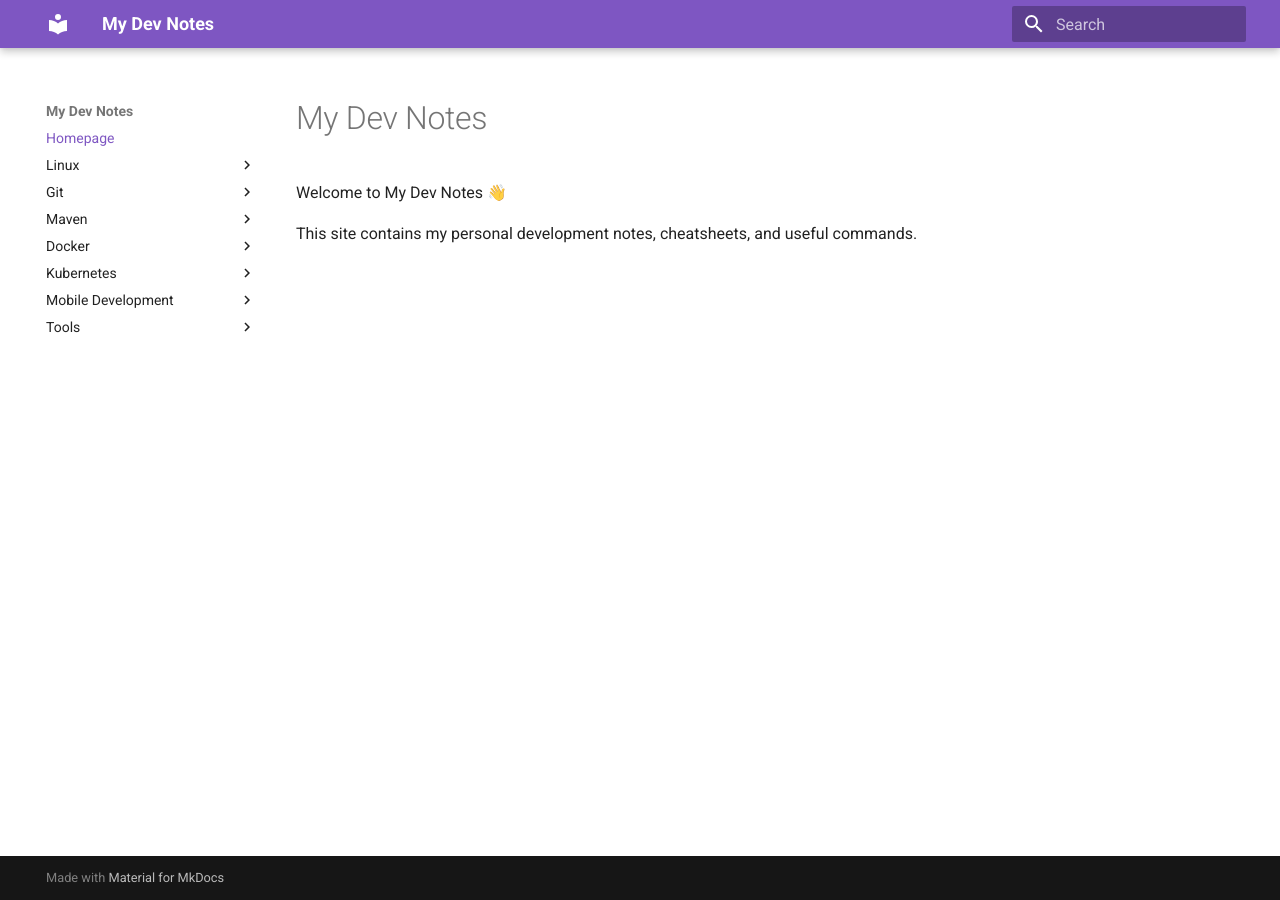
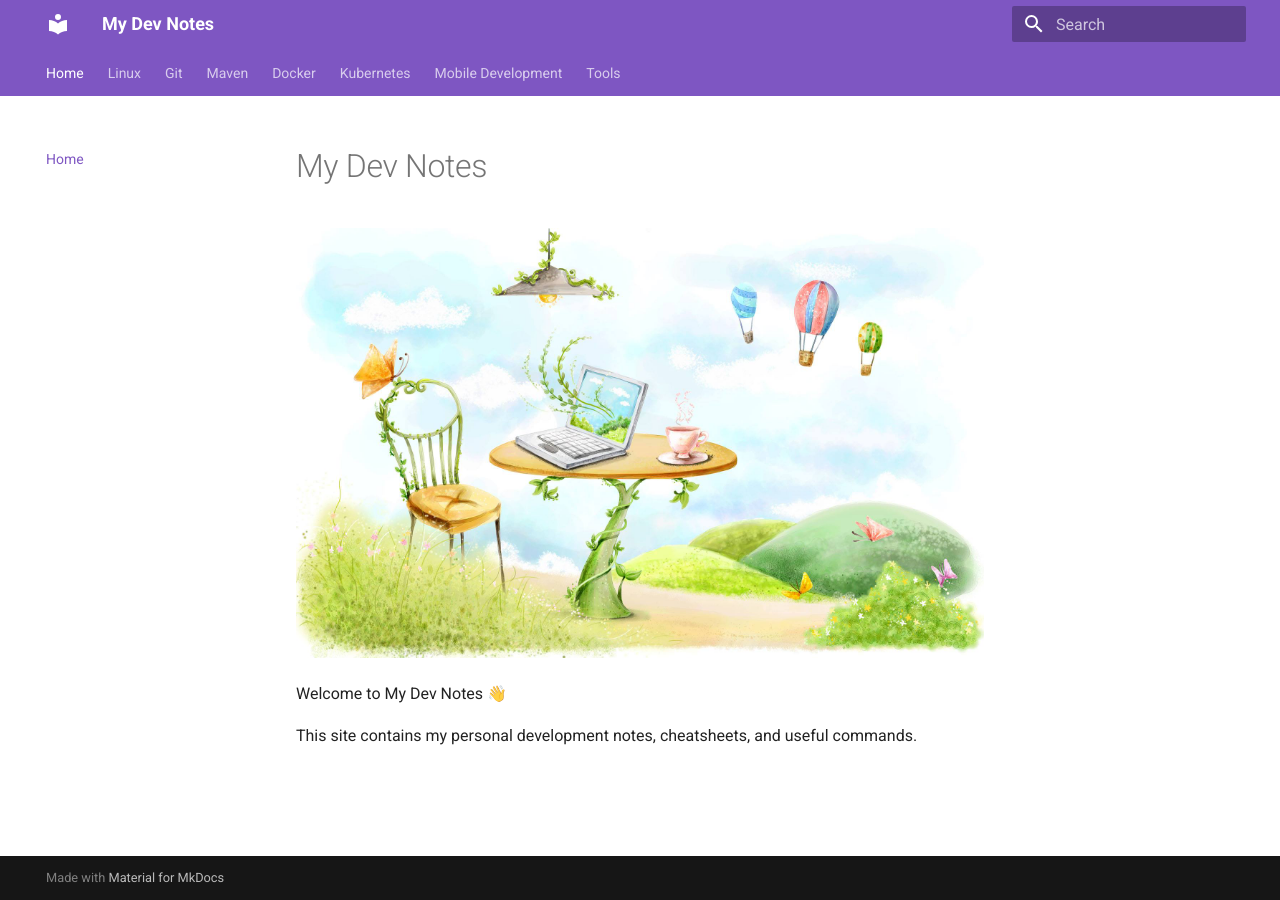
Before and after one commit to ozlmulg/my-dev-notes, an MkDocs documentation site: the page built from docs/index.md, in a window 1280 px wide. Built offline with MkDocs 1.6.1 and Material for MkDocs 9.7.7, drawn with Linux system fonts in a browser that asks for light colours.

Commit message:
Add home and edit features

```diff
--- a/docs/index.md
+++ b/docs/index.md
@@ -1,4 +1,6 @@
 # My Dev Notes
+
+![Home Image](images/home.jpg)
 
 Welcome to My Dev Notes 👋
 
--- a/mkdocs.yml
+++ b/mkdocs.yml
@@ -8,9 +8,23 @@
     primary: deep purple
     accent: pink
   features:
+    - announce.dismiss
+    - content.action.edit
+    - content.action.view
+    - content.code.annotate
     - content.code.copy
+    - content.tooltips
+    - navigation.indexes
+    - navigation.sections
+    - navigation.tabs
+    - navigation.top
+    - navigation.tracking
+    - search.highlight
+    - search.share
+    - search.suggest
+    - toc.follow
 nav:
-  - Homepage: index.md
+  - Home: index.md
   - Linux:
       - Linux Cheatsheet: linux/linux-cheatsheet.md
       - Linux Network Cheatsheet: linux/linux-network-cheatsheet.md
```
Also changed, not shown: docs/images/home.jpg (added).
